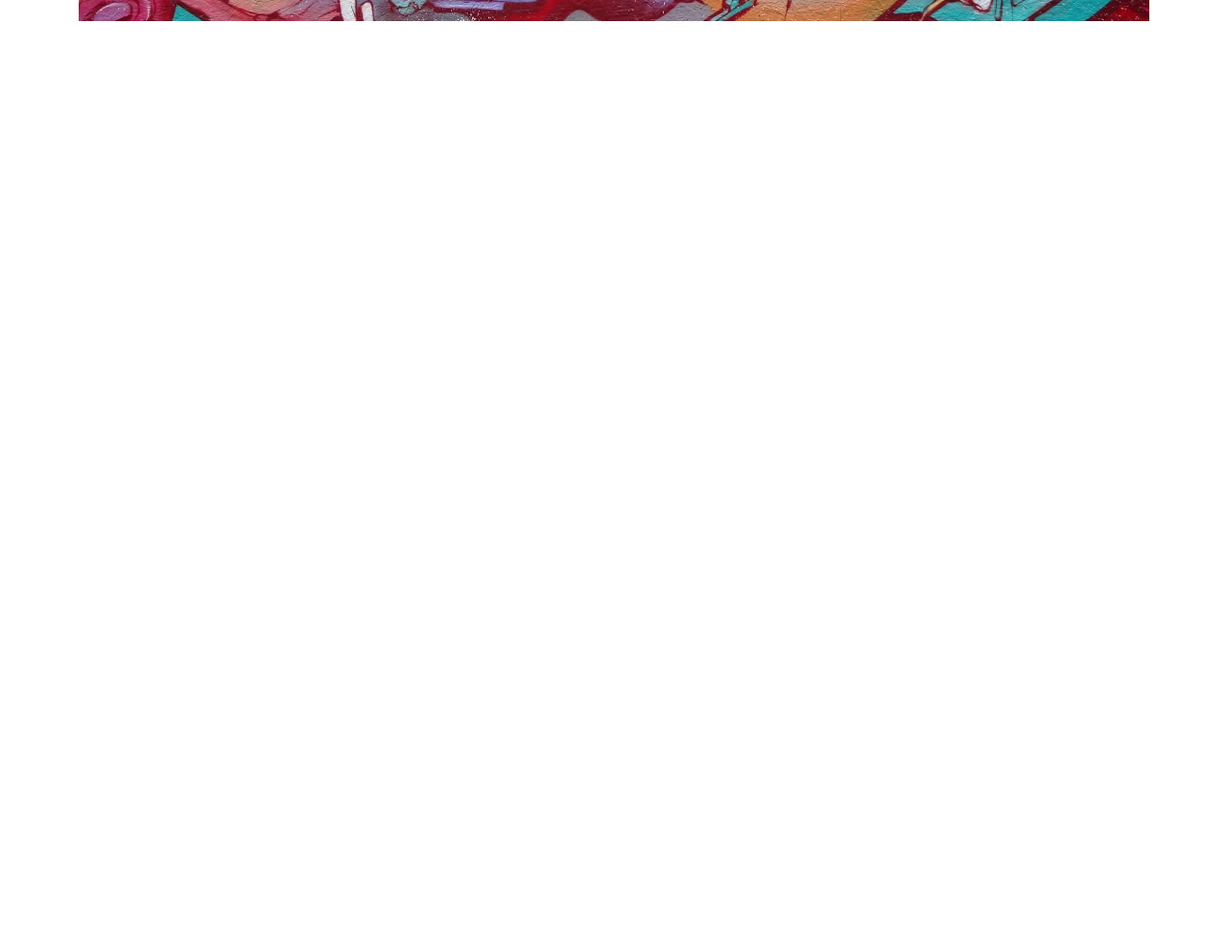
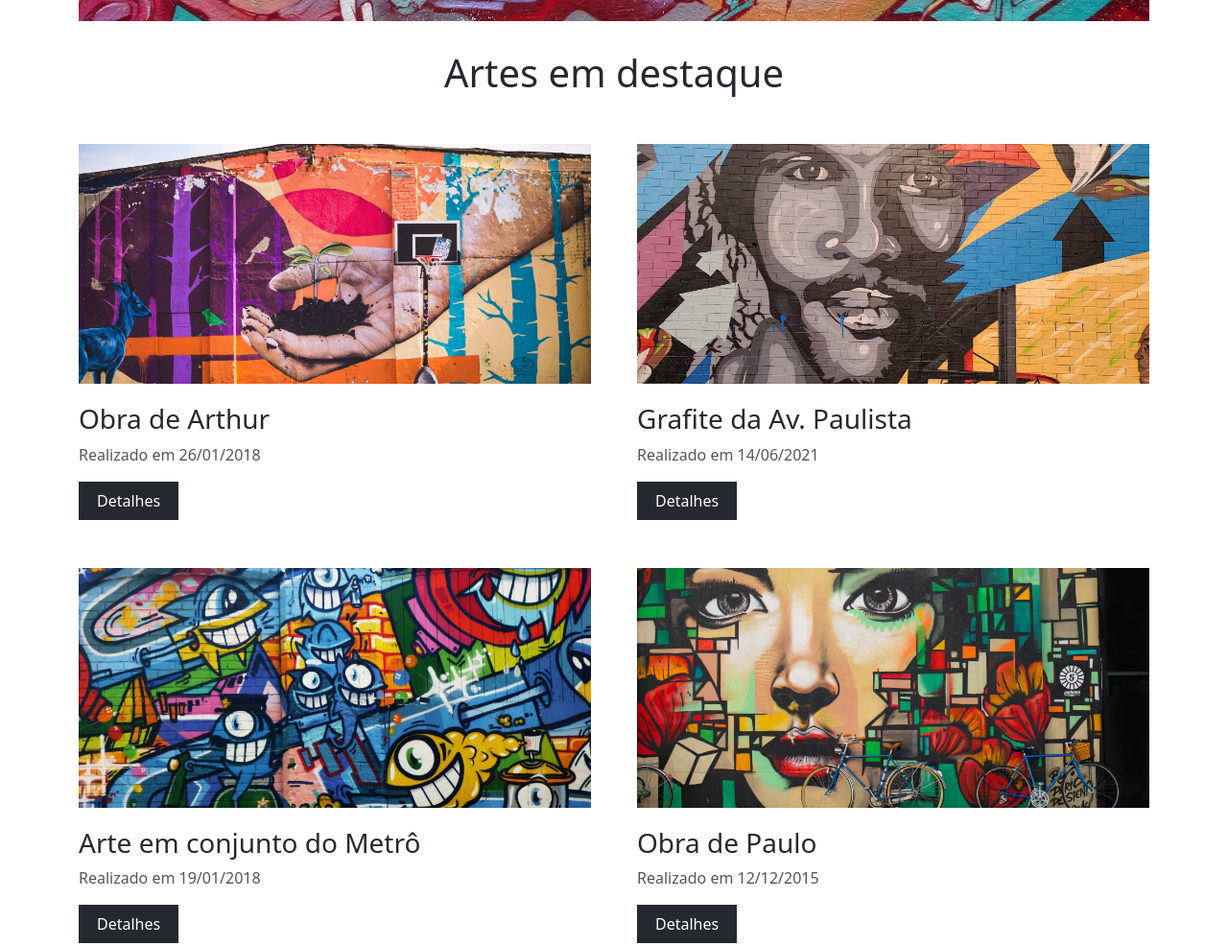
Before and after one commit to Fronchak/Art-Gallery-Bootstrap, a plain HTML site: page index.html in a window 1280 px wide. Shown: the part 563-1549 px from the top of the page at 96% size. Before the commit the page ends 800 px from the top, so only its background shows below. Drawn offline with nearby package versions, Linux system fonts and the light colour scheme.

Commit message:
Finished page gallery

```diff
--- a/assets/styles/styles.css
+++ b/assets/styles/styles.css
@@ -86,3 +86,40 @@ a, i {
     left: 25px;
     padding: 25px;
 }
+
+/* Gallery */
+
+#img2 {
+    background-image: url(../imgs/g_2.jpg);
+}
+
+#img3 {
+    background-image: url(../imgs/g_3.jpg);
+}
+
+#img4 {
+    background-image: url(../imgs/g_4.jpg);
+}
+
+#img5 {
+    background-image: url(../imgs/g_5.jpg);
+}
+
+#img6 {
+    background-image: url(../imgs/g_6.jpg);
+}
+
+#gallery-container h1 {
+    text-align: center;
+}
+
+#gallery-container h1,
+#gallery-container .col-md-6,
+#gallery-container .col-12 {
+    margin-bottom: 50px;
+}
+
+.small-image-container {
+    height: 250px;
+    margin-bottom: 20px;
+}
--- a/index.html
+++ b/index.html
@@ -38,5 +38,42 @@
             </div>
         </div>
     </div>
+    <div class="container" id="gallery-container">
+        <div class="col-12">
+            <h1>Artes em destaque</h1>
+        </div>
+        <div class="row gx-5">
+            <div class="col-12 col-md-6">
+                <div class="small-image-container center-image" id="img2"></div>
+                <h3>Obra de Arthur</h3>
+                <p class="secondary-color">Realizado em 26/01/2018</p>
+                <a href="#" class="btn">Detalhes</a>
+            </div>
+            <div class="col-12 col-md-6">
+                <div class="small-image-container center-image" id="img3"></div>
+                <h3>Grafite da Av. Paulista</h3>
+                <p class="secondary-color">Realizado em 14/06/2021</p>
+                <a href="#" class="btn">Detalhes</a>
+            </div>
+            <div class="col-12 col-md-6">
+                <div class="small-image-container center-image" id="img4"></div>
+                <h3>Arte em conjunto do Metrô</h3>
+                <p class="secondary-color">Realizado em 19/01/2018</p>
+                <a href="#" class="btn">Detalhes</a>
+            </div>
+            <div class="col-12 col-md-6">
+                <div class="small-image-container center-image" id="img5"></div>
+                <h3>Obra de Paulo</h3>
+                <p class="secondary-color">Realizado em 12/12/2015</p>
+                <a href="#" class="btn">Detalhes</a>
+            </div>
+            <div class="col-12 col-md-6">
+                <div class="small-image-container center-image" id="img6"></div>
+                <h3>Grafite no centro da cidade</h3>
+                <p class="secondary-color">Realizado em 13/02/2012</p>
+                <a href="#" class="btn">Detalhes</a>
+            </div>
+        </div>
+    </div>
 </body>
 </html>
```
